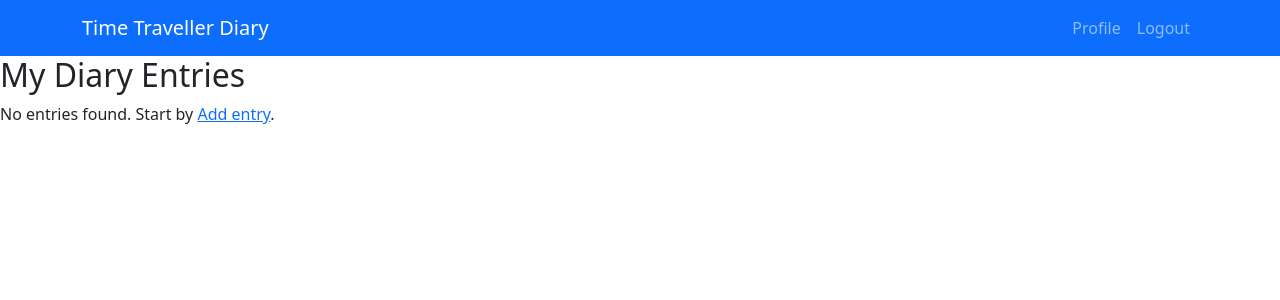
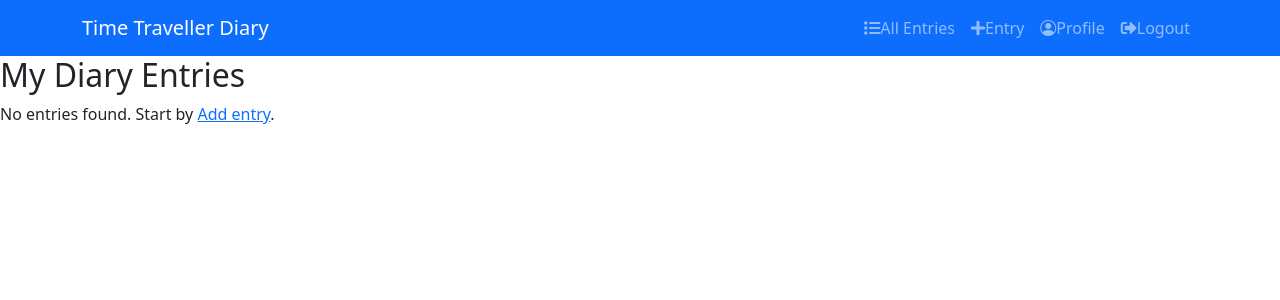
Before and after one commit to VarshithaK22/time_traveller_diary, a Django app: page / in a window 1280 px wide. Shown: the top 300 px of the page. Run offline with Django 5.2, Linux system fonts and the light colour scheme; the visitor is signed in with stand-in values (Sample User, id 1); data that the repository does not hold is empty.

Commit message:
UI / UX improvements

```diff
--- a/diary_project/diary/templates/base.html
+++ b/diary_project/diary/templates/base.html
@@ -8,6 +8,12 @@
         <link
             href="https://cdn.jsdelivr.net/npm/bootstrap@5.1.3/dist/css/bootstrap.min.css"
             rel="stylesheet">
+        <link rel="stylesheet"
+            href="https://cdn.jsdelivr.net/npm/bootstrap-icons@1.11.3/font/bootstrap-icons.min.css">
+        <link
+            href="https://cdnjs.cloudflare.com/ajax/libs/font-awesome/5.15.4/css/all.min.css"
+            rel="stylesheet">
+
     </head>
     <body>
         <nav class="navbar navbar-expand-lg navbar-dark bg-primary">
@@ -22,18 +28,30 @@
                         {% if user.is_authenticated %}
                         <li class="nav-item">
                             <a class="nav-link"
-                                href="{% url 'profile' %}">Profile</a>
+                                href="{% url 'entry_create' %}"><i
+                                    class="fas fa-list"></i>All Entries</a>
+                        </li>
+                        <li class="nav-item">
+                            <a class="nav-link"
+                                href="{% url 'entry_create' %}"><i
+                                    class="fas fa-plus"></i>Entry</a>
+                        </li>
+                        <li class="nav-item">
+                            <a class="nav-link"
+                                href="{% url 'profile' %}"><i
+                                    class="bi bi-person-circle"></i>Profile</a>
                         </li>
                         <li class="nav-item">
                             <a class="nav-link" href="#"
-                              onClick="document.getElementById('logoutform').submit()">
-                              Logout
+                                onClick="document.getElementById('logoutform').submit()">
+                                <i class="fas fa-sign-out-alt"></i>Logout
                             </a>
-                          </li>
-                          <form id="logoutform" method="POST" action="{% url 'logout' %}">
+                        </li>
+                        <form id="logoutform" method="POST"
+                            action="{% url 'logout' %}">
                             {% csrf_token %}
                             <input type="hidden">
-                          </form>
+                        </form>
                         {% else %}
                         <li class="nav-item">
                             <a class="nav-link"
--- a/diary_project/diary/templates/home.html
+++ b/diary_project/diary/templates/home.html
@@ -8,7 +8,7 @@
                 <article class="content-section">
                     <div class="d-flex justify-content-between align-items-center">
                         <h3><a href="">{{ entry.title }}</a></h3>
-                        <small class="text-muted">{{ entry.date_created|date:"F d, Y" }}</small>
+                        <small class="text-muted">{{ entry.updated_at|date:"F d, Y" }}</small>
                     </div>
                     <p class="text-truncate">{{ entry.content }}</p>
                 </article>
```
